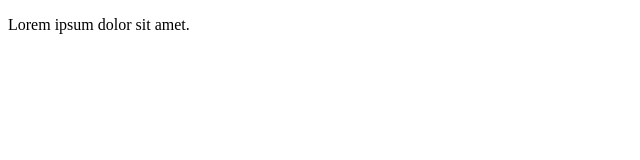
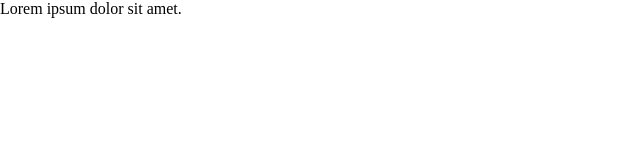
Before and after one commit to mnalexander/less20hw, a plain HTML site: page index.html in a window 1280 px wide. Shown: the whole page, without its empty margins (0-640 px from the left). Drawn offline with Linux system fonts and the light colour scheme.

Commit message:
Faile CSS

```diff
--- a/index.html
+++ b/index.html
@@ -5,6 +5,7 @@
     <meta http-equiv="X-UA-Compatible" content="IE=edge">
     <meta name="viewport" content="width=device-width, initial-scale=1.0">
     <title>Document</title>
+    <link rel="stylesheet" href="project.css">
 </head>
 <body>
     <p>Lorem ipsum dolor sit amet.</p>
--- /dev/null
+++ b/project.css
@@ -0,0 +1,4 @@
+*{
+    margin: 0;
+    padding: 0;
+}
```
